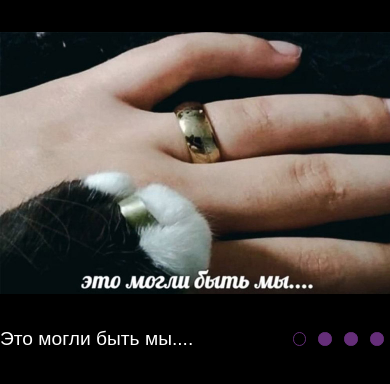
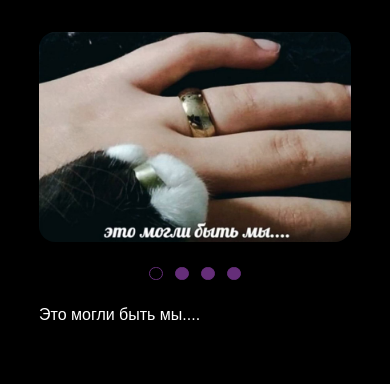
Before and after one commit to rgvder/cssMemSlider, a plain HTML site: page cssMemSlider/index.html in a window 390 px wide. Drawn offline with Linux system fonts and the light colour scheme.

Commit message:
feat: add mobile version (Mon, May 16, 2022 10:50:19 PM)

```diff
--- a/cssMemSlider/index.html
+++ b/cssMemSlider/index.html
@@ -16,6 +16,7 @@
             <input type="radio" name="slide" id="slide-2">
             <input type="radio" name="slide" id="slide-3">
             <input type="radio" name="slide" id="slide-4">
+            <div class="hidden">
                 <div class="slider__images">
                     <div class="slide slide-1">
                         <img src="images/slide-1.jpg" alt="Это могли быть мы...">
@@ -28,6 +29,7 @@
                     </div>
                     <div class="slide">
                         <img src="images/slide-4.jpg" alt="Нечасто такое настроение">
+                    </div>
                 </div>
             </div>
             <div class="slider__content">
--- a/cssMemSlider/styles/style.css
+++ b/cssMemSlider/styles/style.css
@@ -1,5 +1,17 @@
 body {
     background-color: #000000;
+}
+
+.hidden {
+    border-radius: 1em;
+    overflow: hidden;
+    margin-bottom: 2em;
+}
+
+@media (max-width: 560px) {
+    .hidden {
+        margin-bottom: 1.2em;
+    }
 }
 
 .slider {
@@ -11,14 +23,20 @@ body {
 .slider__wrapper {
     display: flex;
     flex-direction: column;
-    width: 76vh;
-    overflow: hidden;
+    width: 88vh;
+    margin-left: 2em;
+    margin-right: 2em;
+}
+
+@media (max-width: 420px) {
+    .slider__wrapper {
+        max-width: 80%;
+    }
 }
 
 .slider__images {
     display: flex;
     width: 400%;
-    margin-bottom: 2em;
 }
 
 .slider__items input {
@@ -31,7 +49,14 @@ body {
     align-items: center;
 }
 
+@media (max-width: 560px) {
+    .slider__content {
+        flex-direction: column-reverse;
+    }
+}
+
 .slider__text-container {
+    max-width: 100%;
     overflow: hidden;
 }
 
@@ -39,6 +64,12 @@ body {
     display: flex;
     width: 400%;
     height: 1.4em;
+}
+
+@media (max-width: 445px) {
+    .slider__text {
+        height: auto;
+    }
 }
 
 .slider__text p {
@@ -49,6 +80,12 @@ body {
     color: white;
     margin: 0;
     transition: all .5s linear;
+}
+
+@media (max-width: 445px) {
+    .slider__text p {
+        font-size: 1em;
+    }
 }
 
 .slide {
@@ -66,6 +103,12 @@ body {
 
 .slider__navigation {
     display: flex;
+}
+
+@media (max-width: 560px) {
+    .slider__navigation {
+        margin-bottom: 1.2em;
+    }
 }
 
 .pagination {
@@ -91,19 +134,19 @@ body {
     border: .1em solid #ebdbff;
 }
 
-#slide-1:checked ~ .slider__images .slide-1 {
+#slide-1:checked ~ .hidden .slider__images .slide-1 {
     margin-left: 0;
 }
 
-#slide-2:checked ~ .slider__images .slide-1 {
+#slide-2:checked ~ .hidden .slider__images .slide-1 {
     margin-left: -25%;
 }
 
-#slide-3:checked ~ .slider__images .slide-1 {
+#slide-3:checked ~ .hidden .slider__images .slide-1 {
     margin-left: -50%;
 }
 
-#slide-4:checked ~ .slider__images .slide-1 {
+#slide-4:checked ~ .hidden .slider__images .slide-1 {
     margin-left: -75%;
 }
 
```
Lines whose indentation alone changed are shown as unchanged.
